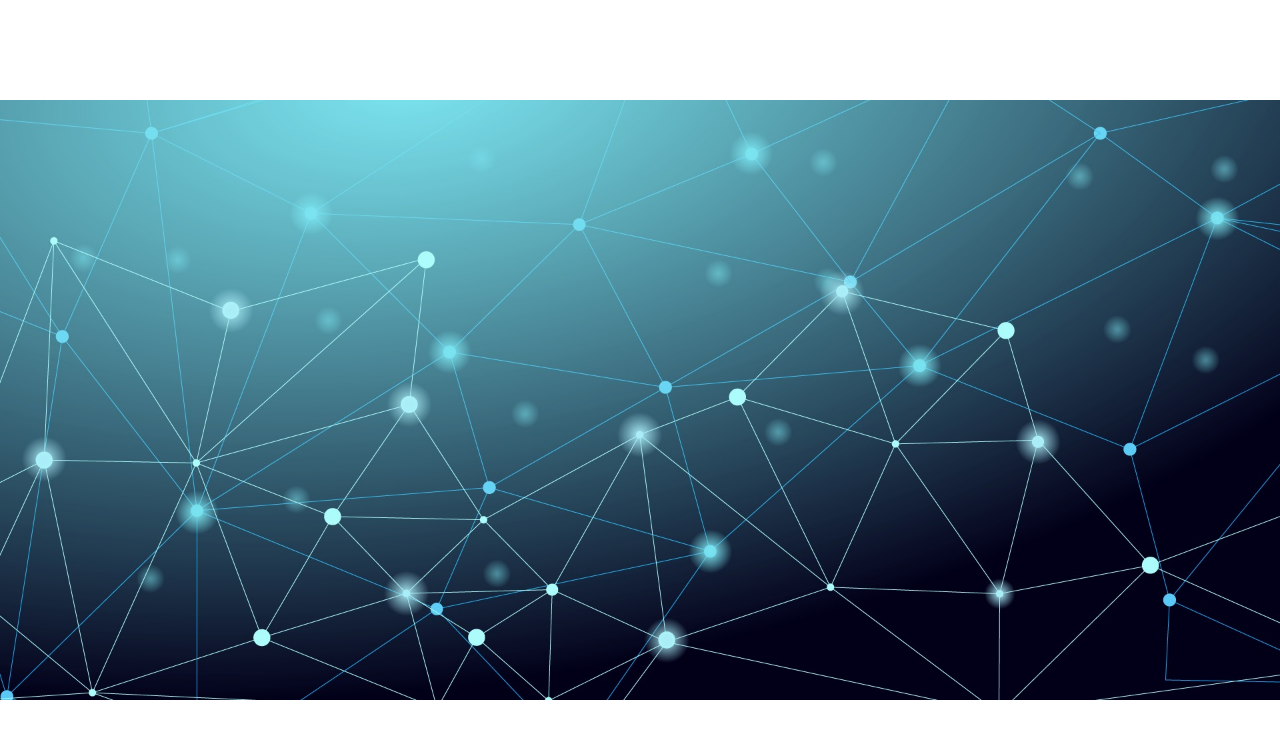
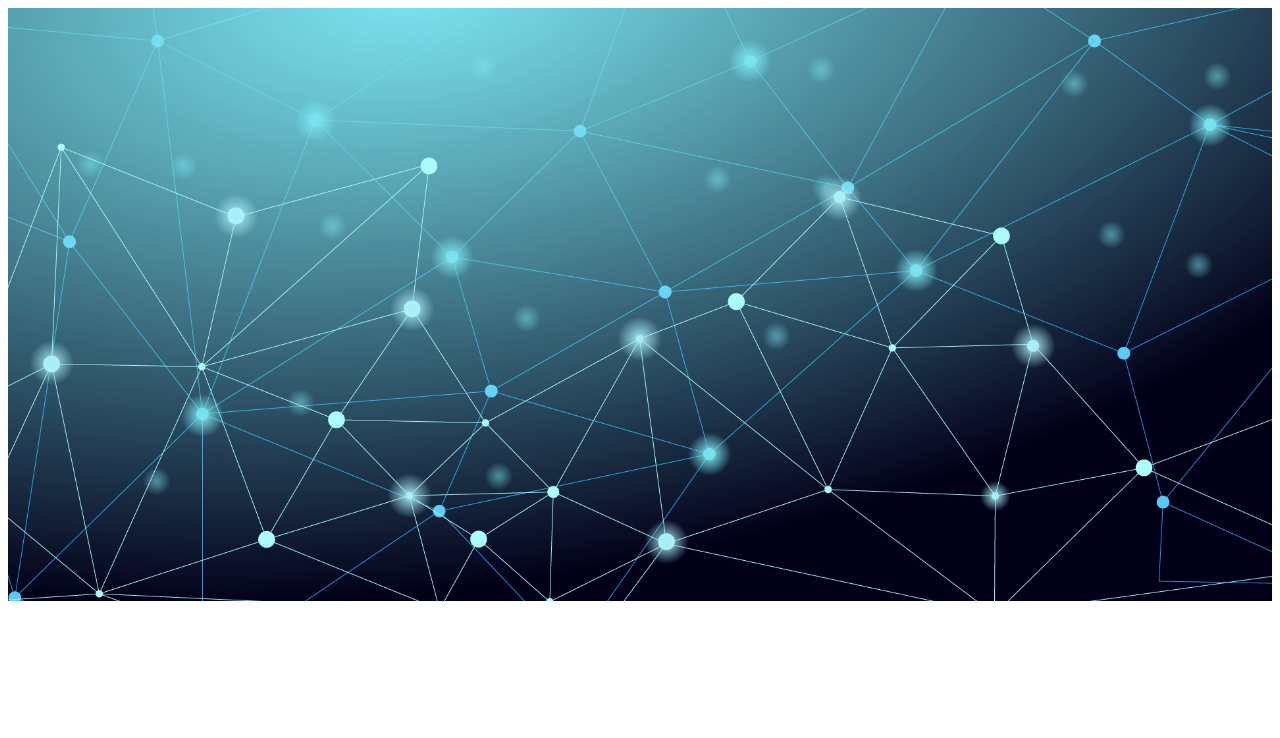
Before and after one commit to yordanstoichkov/tab, a plain HTML site: page index.html in a window 1280 px wide. Drawn offline with Linux system fonts and the light colour scheme.

Commit message:
Change style

```diff
--- a/index.html
+++ b/index.html
@@ -5,15 +5,6 @@
     <meta name="viewport" content="width=device-width, initial-scale=1.0">
     <title>Landscape Picture</title>
     <style>
-        body {
-            margin: 0;
-            display: flex;
-            align-items: center;
-            justify-content: center;
-            height: 100vh;
-            overflow: hidden;
-        }
-
         img {
             max-width: 100%;
             max-height: 100%;
```
